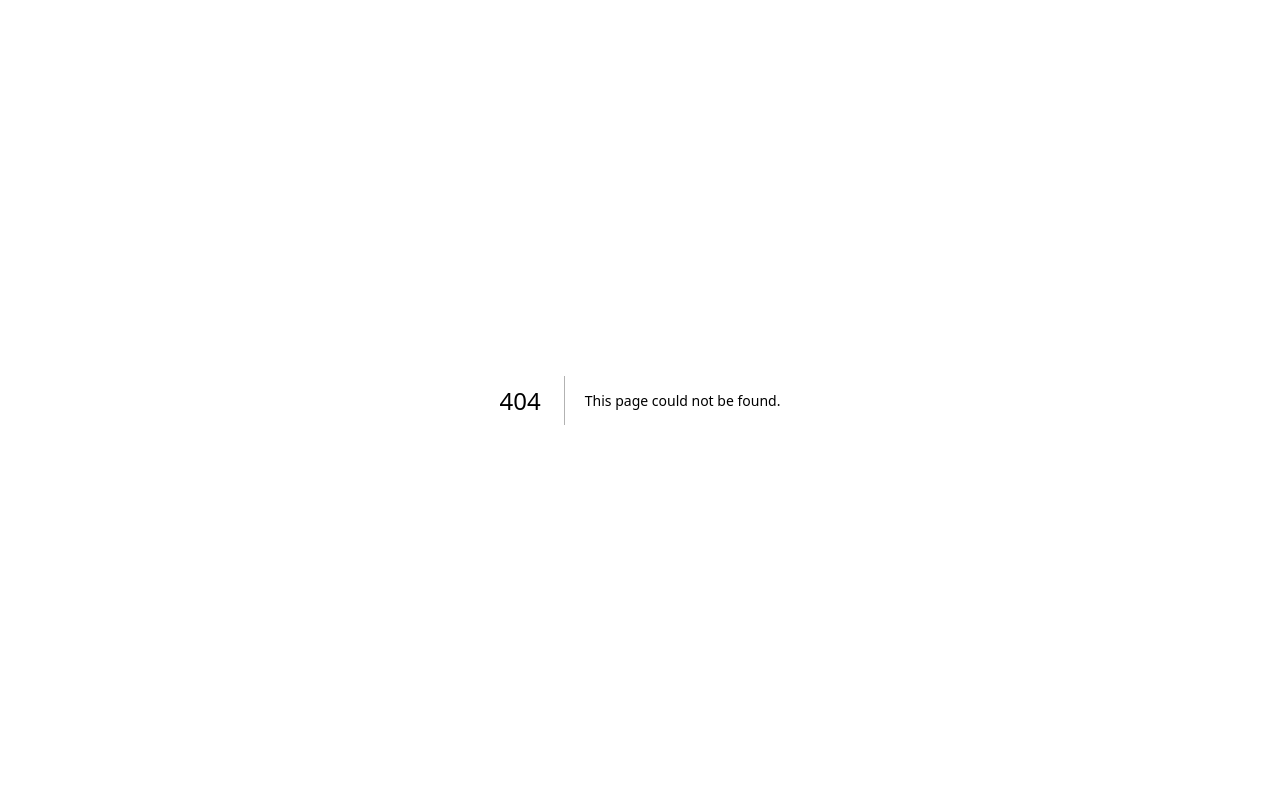
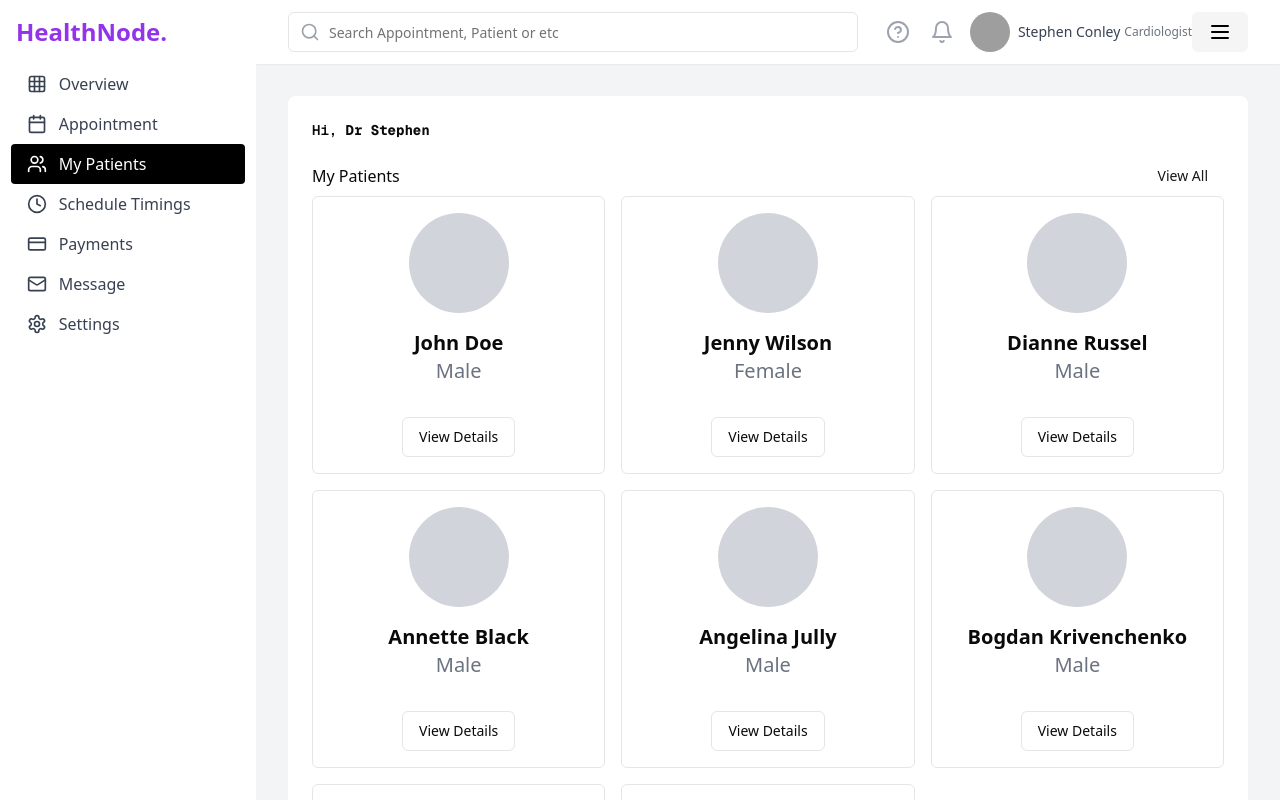
Before and after one commit to health-node-web3bridge/health-node-frontend, a Next.js app: page /dashboard/patients in a window 1280 px wide. Before the commit this address had no page. Built offline with nearby package versions, Linux system fonts and the light colour scheme; grey boxes are pictures that could not be loaded.

Commit message:
feat: patients

```diff
--- /dev/null
+++ b/src/app/dashboard/patients/page.tsx
@@ -0,0 +1,12 @@
+import DoctorDashboardLayout from "@/components/DoctorDashboardLayout";
+import PatientsContent from "@/components/patients/PatientsContent";
+
+function Patients() {
+  return (
+    <DoctorDashboardLayout>
+      <PatientsContent />
+    </DoctorDashboardLayout>
+  );
+}
+
+export default Patients;
--- a/src/components/DoctorDashboardLayout.tsx
+++ b/src/components/DoctorDashboardLayout.tsx
@@ -13,15 +13,17 @@ import {
   Mail,
   FileText,
   Settings,
+  Menu,
 } from "lucide-react";
 import { Avatar, AvatarFallback, AvatarImage } from "@/components/ui/avatar";
 import { Input } from "@/components/ui/input";
 import { usePathname } from "next/navigation";
+import { Button } from "./ui/button";
 
 const sidebarItems = [
   { icon: Grid, label: "Overview", active: true, link: "#" },
   { icon: Calendar, label: "Appointment", link: "/dashboard/appointments" },
-  { icon: Users, label: "My Patients", link: "#" },
+  { icon: Users, label: "My Patients", link: "/dashboard/patients" },
   { icon: Clock, label: "Schedule Timings", link: "#" },
   { icon: CreditCard, label: "Payments", link: "#" },
   { icon: Mail, label: "Message", link: "#" },
@@ -47,8 +49,10 @@ export default function DoctorDashboardLayout({
             <Link
               key={index}
               href={item.link}
-              className={`flex items-center px-4 py-2 text-gray-700 hover:bg-gray-100 w-11/12 mx-auto rounded-sm ${
-                item.link === pathname ? "bg-black text-white" : ""
+              className={`flex items-center px-4 py-2 text-gray-700 w-11/12 mx-auto rounded-sm ${
+                item.link === pathname
+                  ? "bg-black text-white"
+                  : "hover:bg-gray-100"
               }`}
             >
               <item.icon
@@ -88,7 +92,7 @@ export default function DoctorDashboardLayout({
                   </div>
                 </div>
               </div>
-              <div className="ml-4 flex items-center md:ml-6">
+              <div className="hidden ml-4 md:flex items-center md:ml-6">
                 <button className="p-1 rounded-full text-gray-400 hover:text-gray-500 focus:outline-none focus:ring-2 focus:ring-offset-2 focus:ring-purple-500">
                   <HelpCircle className="h-6 w-6" />
                 </button>
@@ -113,6 +117,9 @@ export default function DoctorDashboardLayout({
                   </div>
                 </div>
               </div>
+              <Button className="!bg-neutral-100">
+                <Menu color="#000" />
+              </Button>
             </div>
           </div>
         </header>
--- /dev/null
+++ b/src/components/patients/PatientsContent.tsx
@@ -0,0 +1,45 @@
+import { usePatients } from "@/hooks/UI/usePatients";
+import { Button } from "../ui/button";
+
+function PatientsContent() {
+  const { patients } = usePatients();
+  return (
+    <div className="bg-white p-6 rounded-lg">
+      <p className="text-sm font-bold font-geistMono">
+        Hi, <b>Dr Stephen</b>
+      </p>
+      <div className="mt-4 flex items-center justify-between">
+        <p className="">My Patients</p>
+        <Button variant="link">View All</Button>
+      </div>
+      <div className="grid grid-cols-2 lg:grid-cols-3 gap-4">
+        {patients.map((patient, index) => (
+          <div
+            key={index}
+            className="!border rounded-md  py-4 flex  flex-col justify-center items-center gap-4 hover:border-[#9716CA] transition-colors duration-300 ease-in"
+          >
+            <div className="h-[50px] w-[50px] md:h-[100px] md:w-[100px] rounded-full bg-gray-300" />
+            <div>
+              <p className="text-sm text-center lg:text-xl font-semibold">
+                {patient.name}
+              </p>
+              <p className="text-sm text-gray-500 text-center lg:text-xl ">
+                {patient.gender}
+              </p>
+              <div className="mt-4 md:mt-8 w-full flex items-center justify-center">
+                <Button
+                  variant="outline"
+                  className="hover:!bg-gradient-to-tr from-[#1E78F0] to-[#9716CA] transition-colors duration-300 ease-in group"
+                >
+                  <p className="group-hover:text-white">View Details</p>
+                </Button>
+              </div>
+            </div>
+          </div>
+        ))}
+      </div>
+    </div>
+  );
+}
+
+export default PatientsContent;
--- /dev/null
+++ b/src/hooks/UI/usePatients.ts
@@ -0,0 +1,61 @@
+export const usePatients = () => {
+  const patients = [
+    {
+      name: "John Doe",
+      gender: "Male",
+      age: 45,
+      date: "12 April 9:30",
+      status: "Declined",
+    },
+    {
+      name: "Jenny Wilson",
+      gender: "Female",
+      age: 45,
+      date: "25 April 10:30 AM",
+      status: "Confirmed",
+    },
+    {
+      name: "Dianne Russel",
+      gender: "Male",
+      age: 45,
+      date: "Today 14:30 PM",
+      status: "Confirmed",
+    },
+    {
+      name: "Annette Black",
+      gender: "Male",
+      age: 45,
+      date: "Today 14:30 PM",
+      status: "Declined",
+    },
+    {
+      name: "Angelina Jully",
+      gender: "Male",
+      age: 45,
+      date: "Today 14:30 PM",
+      status: "Confirmed",
+    },
+    {
+      name: "Bogdan Krivenchenko",
+      gender: "Male",
+      age: 45,
+      date: "12 April 9:30",
+      status: "Declined",
+    },
+    {
+      name: "Dike Wilson",
+      gender: "Female",
+      age: 45,
+      date: "25 April 10:30 AM",
+      status: "Confirmed",
+    },
+    {
+      name: "Prince Russel",
+      gender: "Male",
+      age: 45,
+      date: "Today 14:30 PM",
+      status: "Confirmed",
+    },
+  ];
+  return { patients };
+};
```
